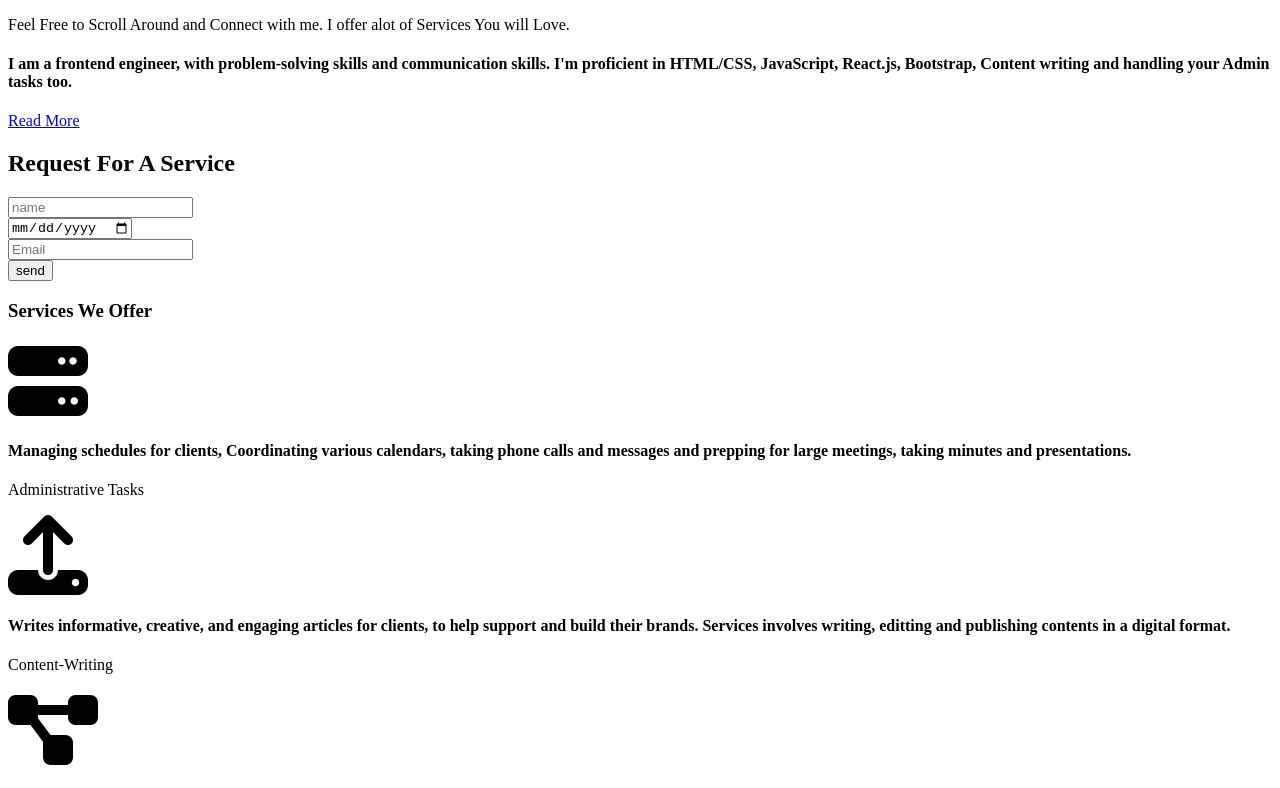
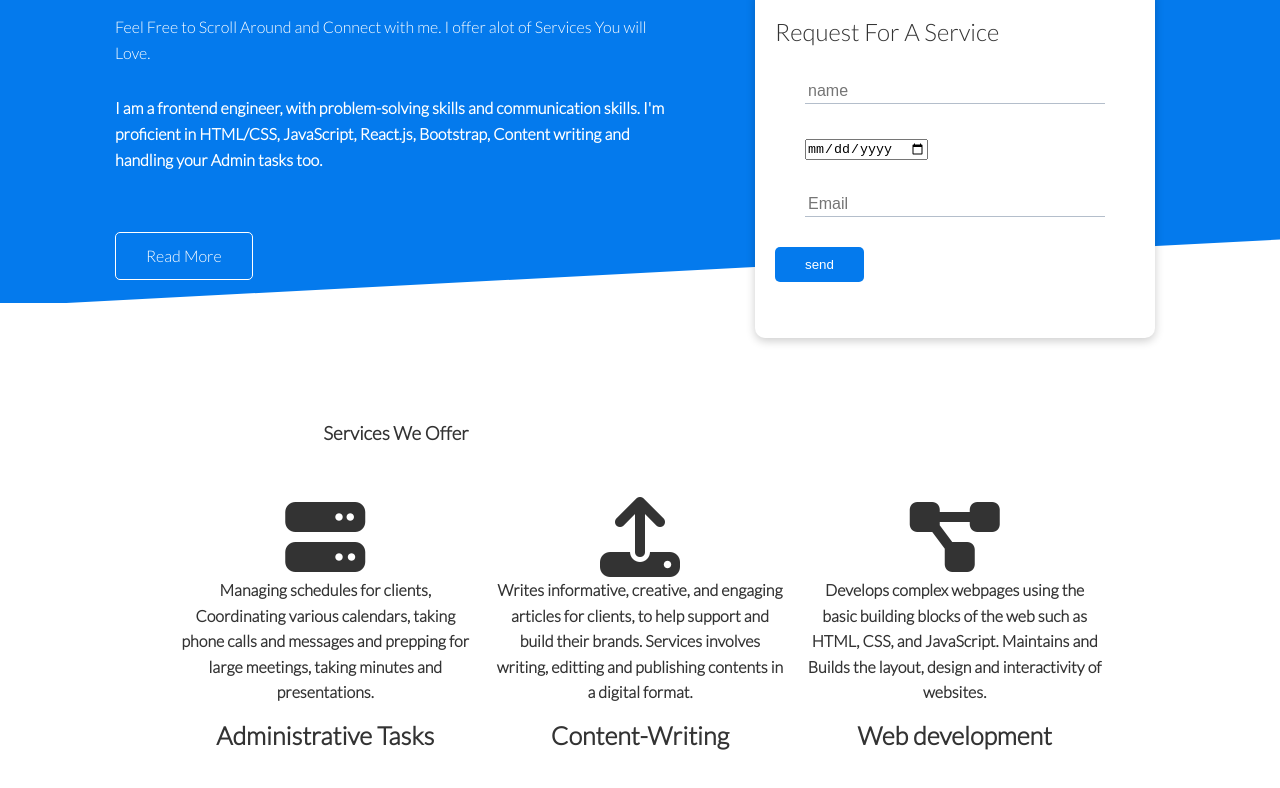
Before and after one commit to ElevatedPeace/peace, a plain HTML site: page index.html in a window 1280 px wide. Shown: the part 167-955 px from the top of the page. Drawn offline with Linux system fonts and the light colour scheme.

Commit message:
my portfolio

```diff
--- a/aa.html
+++ b/index.html
@@ -6,7 +6,7 @@
     <meta name="viewport" content="width=device-width, initial-scale=1.0">
     <title>First  Hosted website</title>
     <link rel="stylesheet" href="https://cdnjs.cloudflare.com/ajax/libs/font-awesome/6.1.1/css/all.min.css">
-    <link rel="stylesheet" href="web.css">
+    <link rel="stylesheet" href="style.css">
 </head>
 <body>
     <!--Navbar-->
```
Also changed, not shown: style.css (renamed from b.css).
